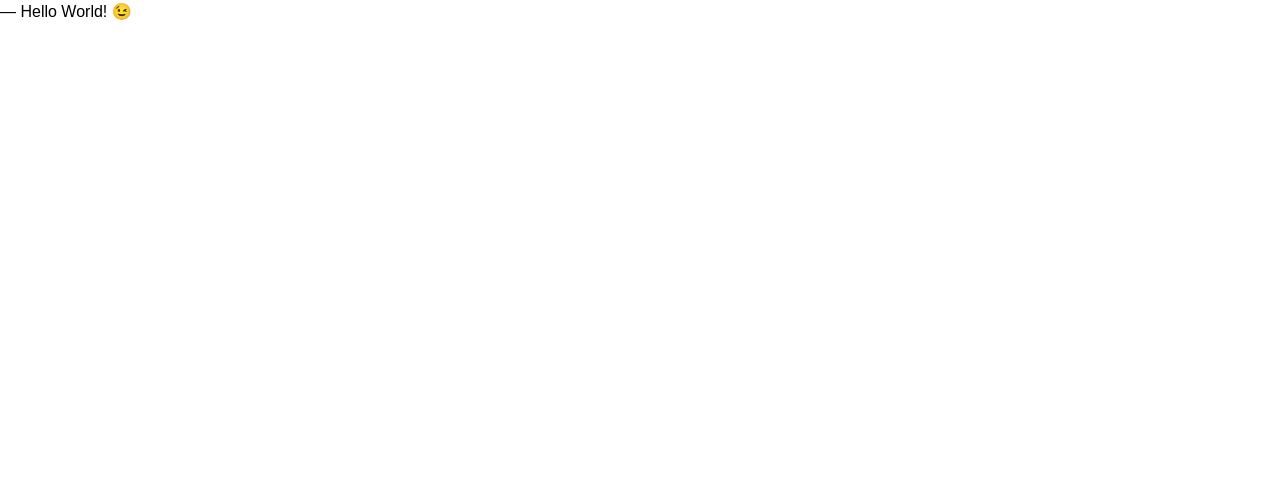
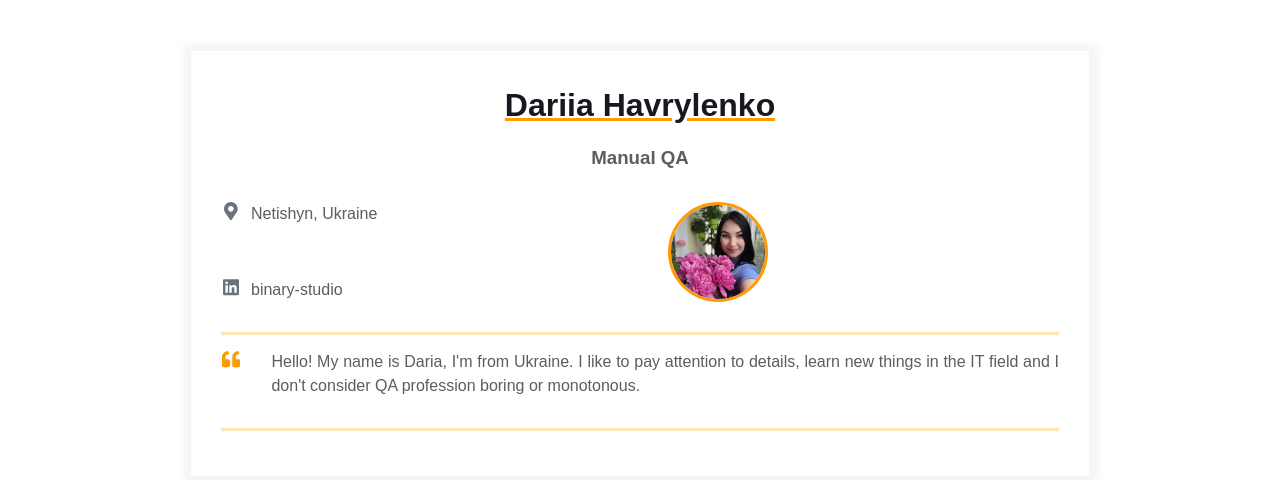
Before and after one commit to DaryaHavrylenko/Havrylenko-homepage, a plain HTML site: page index.html in a window 1280 px wide. Drawn offline with Linux system fonts and the light colour scheme.

Commit message:
add main section in the body

```diff
--- a/index.html
+++ b/index.html
@@ -7,9 +7,74 @@
     <title>Résumé</title>
     <link rel="stylesheet" href="styles.css" />
 </head>
+<body>
+<main>
+    <div class="resume">
+        <div class="container">
+            <div class="resume__block">
+                <h1 class="contact-info__header">Dariia Havrylenko</h1>
+                <h3 class="contact-info__sub-header">Manual QA</h3>
 
-<body>
-    ― Hello World! &#x1F609;
+                <div class="contact_info_container fh">
+                    <div class="contact-info__block"><a href="" rel="author" class="contact-info__item">
+                        <div class="contact-info__item-icon-wrapper">
+                            <svg class="contact-info__item-icon" xmlns="http://www.w3.org/2000/svg" viewBox="0 0 384 512">
+                                <path d="M172.268 501.67C26.97 291.031 0 269.413 0 192 0 85.961 85.961 0 192
+                            0s192 85.961 192 192c0 77.413-26.97 99.031-172.268 309.67-9.535
+                            13.774-29.93 13.773-39.464 0zM192 272c44.183 0 80-35.817
+                            80-80s-35.817-80-80-80-80 35.817-80 80 35.817 80 80 80z"></path>
+                            </svg>
+                        </div>
+                        <span>Netishyn, Ukraine</span>
+                    </a>
+                    <a href="https://ua.linkedin.com/company/binary-studio_241166" rel="author" class="contact-info__item">
+                        <div class="contact-info__item-icon-wrapper">
+                            <svg class="contact-info__item-icon" xmlns="http://www.w3.org/2000/svg" viewBox="0 0 448 512">
+                                <path d="M416 32H31.9C14.3 32 0 46.5 0 64.3v383.4C0 465.5 14.3 480 31.9
+                            480H416c17.6 0 32-14.5 32-32.3V64.3c0-17.8-14.4-32.3-32-32.3zM135.4
+                            416H69V202.2h66.5V416zm-33.2-243c-21.3 0-38.5-17.3-38.5-38.5S80.9 96
+                            102.2 96c21.2 0 38.5 17.3 38.5 38.5 0 21.3-17.2 38.5-38.5 38.5zm282.1
+                            243h-66.4V312c0-24.8-.5-56.7-34.5-56.7-34.6 0-39.9 27-39.9
+                            54.9V416h-66.4V202.2h63.7v29.2h.9c8.9-16.8 30.6-34.5 62.9-34.5 67.2
+                            0 79.7 44.3 79.7 101.9V416z"></path>
+                            </svg>
+                        </div>
+                        <span>binary-studio</span>
+                    </a>
+                </div>
+
+                    <div class="contact-info__block contact-info__block--center">
+                        <img class="contact-info__avatar" src="assets/myAvatar.jpg" alt="Avatar" />
+                    </div>
+
+                    <div class="contact-info__block"></div>
+                </div>
+            </div>
+        </div>
+        <div class="container">
+            <div class="resume__block">
+                <div class="intro">
+                    <div class="intro__icon-wrapper">
+                        <svg class="intro__icon" xmlns="http://www.w3.org/2000/svg" viewBox="0 0 512 512">
+                            <path d="M464 256h-80v-64c0-35.3 28.7-64 64-64h8c13.3 0 24-10.7
+                    24-24V56c0-13.3-10.7-24-24-24h-8c-88.4 0-160 71.6-160 160v240c0
+                    26.5 21.5 48 48 48h128c26.5 0 48-21.5
+                    48-48V304c0-26.5-21.5-48-48-48zm-288 0H96v-64c0-35.3 28.7-64
+                    64-64h8c13.3 0 24-10.7 24-24V56c0-13.3-10.7-24-24-24h-8C71.6
+                    32 0 103.6 0 192v240c0 26.5 21.5 48 48 48h128c26.5 0 48-21.5
+                    48-48V304c0-26.5-21.5-48-48-48z"></path>
+                        </svg>
+                    </div>
+                    <p class="intro_text">
+                        Hello! My name is Daria, I'm from Ukraine.
+                        I like to pay attention to details, learn new things in the IT field and I don't consider QA profession boring or monotonous.
+
+                    </p>
+                </div>
+            </div>
+        </div>
+    </div>
+</main>
 </body>
 
 </html>
```
Also changed, not shown: assets/myAvatar.jpg (added).
